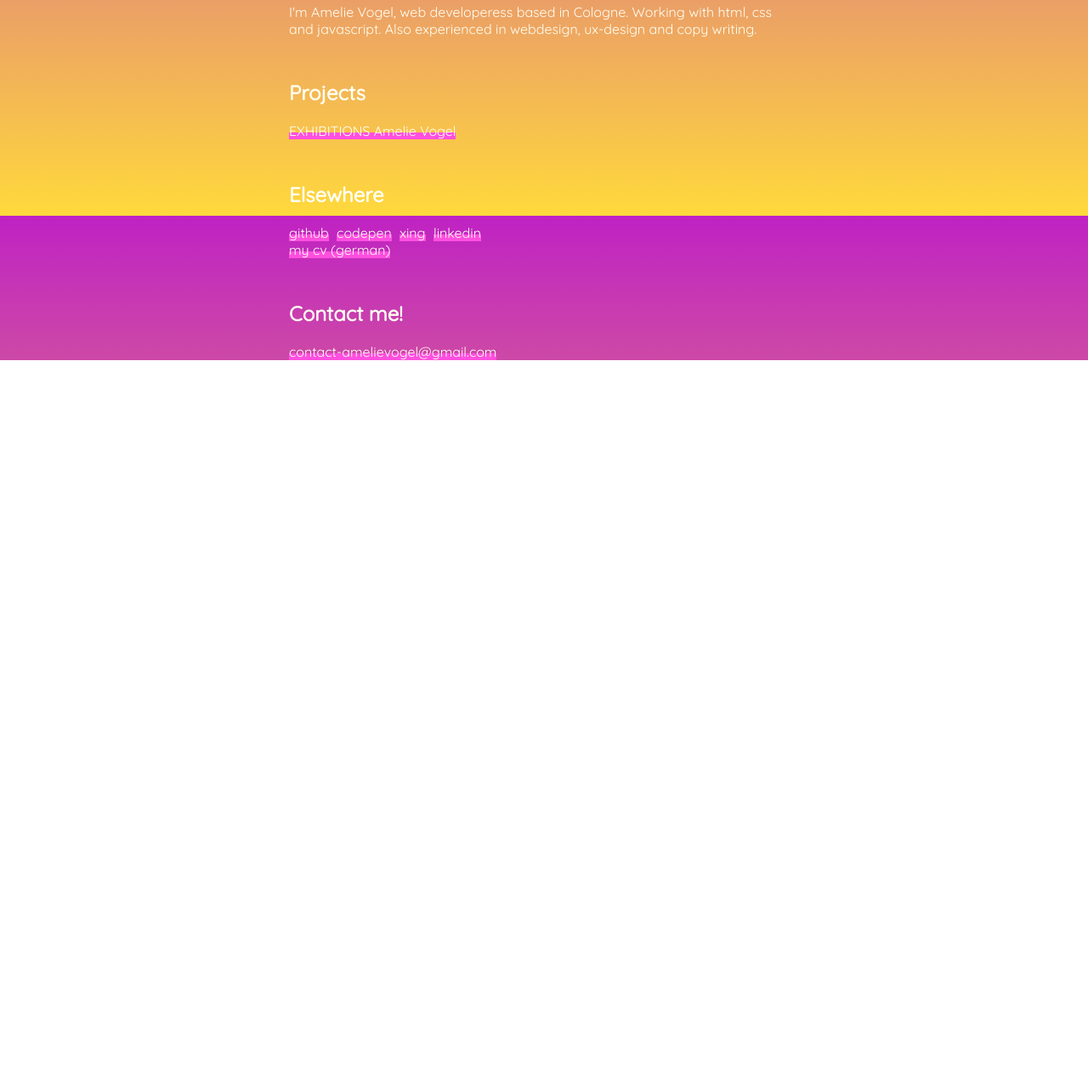
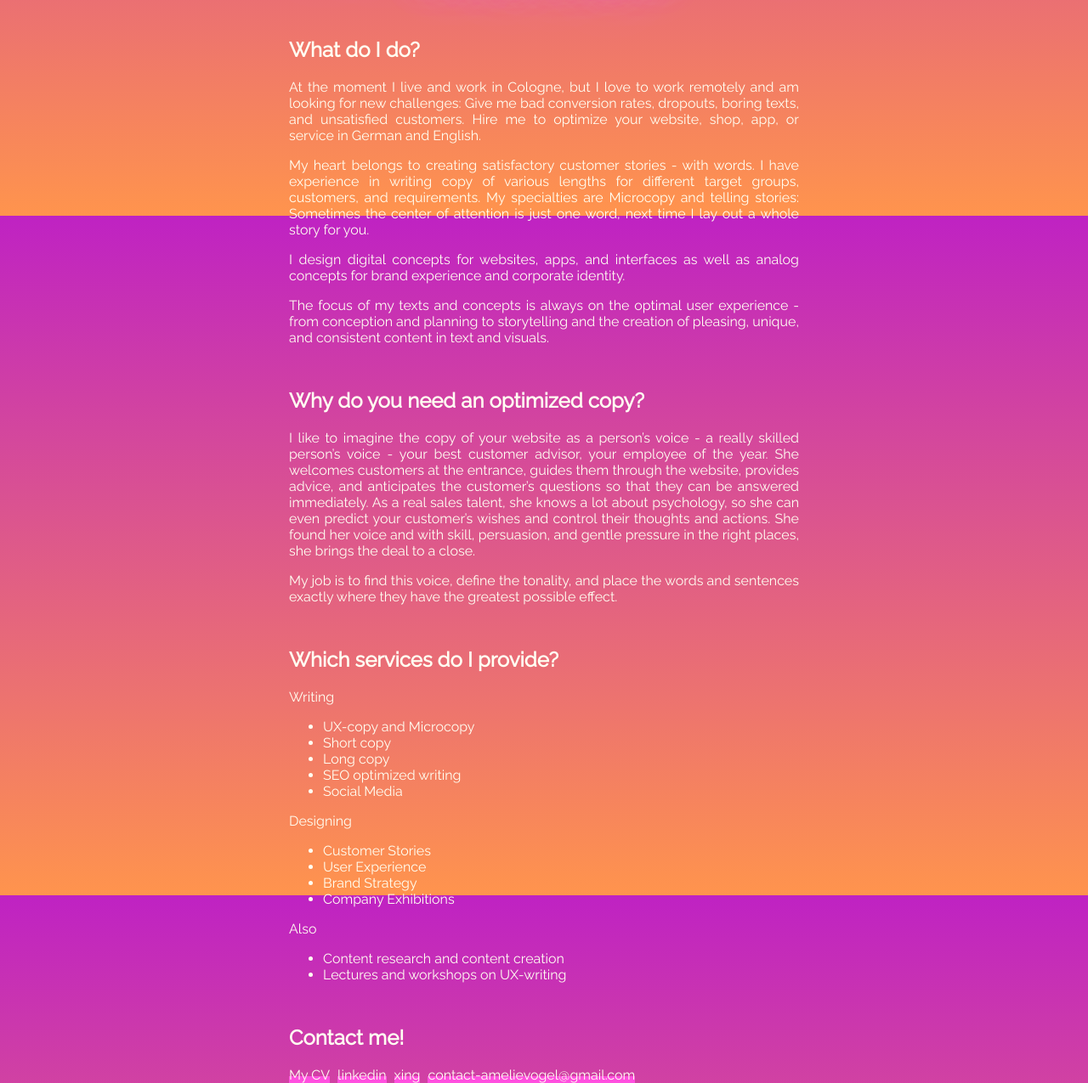
Before and after one commit to amlivgl/amlivgl.github.io, a plain HTML site: page index.html in a window 1280 px wide. Shown: the part 546-1821 px from the top of the page at 85% size. Before the commit the page ends 970 px from the top, so only its background shows below. Drawn offline with Linux system fonts and the light colour scheme; a web font is replaced by a local one.

Commit message:
update for ux and copy

```diff
--- a/css/main.css
+++ b/css/main.css
@@ -5,7 +5,7 @@ body {
   max-width: 700px;
   margin: 0 auto;
   background: rgb(255,217,60);
-  background: linear-gradient(0deg, rgba(255,217,60,1) 0%, rgba(191,34,195,1) 100%);
+  background: linear-gradient(0deg, rgb(255, 148, 77) 0%, rgba(191,34,195,1) 100%);
   background-repeat: no-repeat;
   background-attachment: fixed;
 }
@@ -13,22 +13,30 @@ body {
 .container {
   margin: 50px;
   text-align: left;
-  font-family: 'Quicksand', sans-serif;
+  font-family: 'Raleway', sans-serif;
   color: #fffff2;
+  text-align: justify;
 
+  }
+
+h1, h3 {
+  text-shadow: 0 0 5px #ff73d5, 0 0 15px #ff73d5, 0 0 20px #ff73d5, 0 0 40px #ff73d5, 0 0 60px #fa82d6, 0 0 10px #f542d1, 0 0 98px #fa82d6;
+  color:#fffff2 ;
+  text-align: center;
+  font-family: 'Vibur', cursive;
   }
 
 h1 {
   font-size: calc(20px + 18vh);
   line-height: calc(20px + 20vh);
-  text-shadow: 0 0 5px #ff73d5, 0 0 15px #ff73d5, 0 0 20px #ff73d5, 0 0 40px #ff73d5, 0 0 60px #fa82d6, 0 0 10px #f542d1, 0 0 98px #fa82d6;
-  color:#fffff2 ;
-  text-align: center;
-  font-family: 'Vibur', cursive;
-  margin-bottom: 80px;
+  margin-bottom: 40px;
   margin-top: 60px;
-  }
+}
 
+h3 {
+  font-size: 30px;
+  margin-bottom: 60px;
+}
 
 .impressum {
   text-decoration: none;
--- a/index.html
+++ b/index.html
@@ -3,13 +3,13 @@
 <html lang="en">
 
 <head>
-    <title>Amelie Vogel, Web developeress</title>
+    <title>Amelie Vogel, Copywriter and Concept Designer</title>
     <meta charset="utf-8">
     <meta name="author" content="Amelie Vogel">
     <meta name="description"
-        content="This is my landingpage for web development in Cologne. I'm looking for jobs, so feel free to get to know me and contact me directly.">
+        content="This is my landingpage for copywriting and concept designing services. I'm looking for jobs, so feel free to get to know me and contact me directly.">
     <meta name="viewport" content="width=device-width, initial-scale=1">
-    <link href="https://fonts.googleapis.com/css?family=Quicksand&display=swap" rel="stylesheet">
+    <link href="https://fonts.googleapis.com/css2?family=Raleway&display=swap" rel="stylesheet">
     <link href="https://fonts.googleapis.com/css?family=Vibur&display=swap" rel="stylesheet">
 
     <link href="css/main.css" rel="stylesheet">
@@ -18,34 +18,69 @@
 <body>
     <header>
         <h1>Hire me!</h1>
+        <h3>I'm Amélie Vogel, a copywriter and concept designer</h3>
     </header>
     <main>
         <section class="container">
-            <h2>Hello</h2>
-            <p>I'm Amelie Vogel, web developeress based in Cologne. Working with html, css and javascript. Also
-                experienced in webdesign, ux-design and copy writing.</p>
+            <h2>What do I do?</h2>
+            <p>At the moment I live and work in Cologne, but I love
+                to work remotely and am looking for new challenges: Give me bad conversion rates, dropouts, boring
+                texts, and unsatisfied customers. Hire me to optimize your website, shop, app, or service in German and
+                English.</p>
+            <p>My heart belongs to creating satisfactory customer stories - with words. I have experience in writing
+                copy of various lengths for different target groups, customers, and requirements. My specialties are
+                Microcopy and telling stories: Sometimes the center of attention is just one word, next time I lay out a
+                whole story for you.</p>
+            <p>I design digital concepts for websites, apps, and interfaces as well as analog concepts for brand
+                experience and corporate identity.</p>
+            <p>The focus of my texts and concepts is always on the optimal user experience - from conception and
+                planning to storytelling and the creation of pleasing, unique, and consistent content in text and
+                visuals.</p>
         </section>
         <section class="container">
-            <h2>Projects</h2>
-            <!--<a class="links" href="#">Architecture Blog</a>-->
-            <a class="links" href="https://exhibitions.amelie-vogel.com">EXHIBITIONS Amelie Vogel</a>
+            <h2>Why do you need an optimized copy?</h2>
+            <p>I like to imagine the copy of your website as a person’s voice - a really skilled person’s voice - your
+                best customer advisor, your employee of the year. She welcomes customers at the entrance, guides them
+                through the website, provides advice, and anticipates the customer’s questions so that they can be
+                answered immediately. As a real sales talent, she knows a lot about psychology, so she can even
+                predict your customer’s wishes and control their thoughts and actions. She found her voice and with
+                skill, persuasion, and gentle pressure in the right places, she brings the deal to a close.</p>
+            <p>My job is to find this voice, define the tonality, and place the words and sentences exactly where they
+                have the greatest possible effect.
+            </p>
         </section>
         <section class="container">
-            <h2>Elsewhere</h2>
-            <div>
-            <a class="links" href="https://github.com/amlivgl">github</a>
-            <a class="links" href="https://codepen.io/amlivgl">codepen</a>
-            <a class="links" href="https://www.xing.com/profile/Amelie_Vogel7/cv?sc_o=mxb_p">xing</a>
-            <a class="links" href="https://www.linkedin.com/in/amelie-vogel-68aa25196/">linkedin</a>
-            </div>
-            <div>
-                <a class="links" href="https://cv.amelie-vogel.com">my cv (german)</a>
-            </div>
+            <h2>Which services do I provide?</h2>
+            <p>Writing</p>
+            <ul>
+                <li>UX-copy and Microcopy</li>
+                <li>Short copy</li>
+                <li>Long copy</li>
+                <li>SEO optimized writing</li>
+                <li>Social Media</li>
+            </ul>
+            <p>Designing</p>
+            <ul>
+                <li>Customer Stories</li>
+                <li>User Experience</li>
+                <li>Brand Strategy</li>
+                <li>Company Exhibitions</li>
+            </ul>
+            <p>Also</p>
+            <ul>
+                <li>Content research and content creation</li>
+                <li>Lectures and workshops on UX-writing</li>
+            </ul>
         </section>
         <section class="container">
             <h2>Contact me!</h2>
-            <a class="links" href="mailto:contact-amelievogel@gmail.com">contact-amelievogel@gmail.com<a>
-        </section>
+            <div>
+                <a class="links" href="./cv-amelie-vogel.pdf">My CV</a>
+                <a class="links" href="https://www.linkedin.com/in/amelie-vogel-68aa25196/">linkedin</a>
+                <a class="links" href="https://www.xing.com/profile/Amelie_Vogel7/cv?sc_o=mxb_p">xing</a>
+              <a class="links" href="mailto:contact-amelievogel@gmail.com">contact-amelievogel@gmail.com</a>
+            </div>
+            </section>
     </main>
 </body>
 
```
Also changed, not shown: 1 other file.
